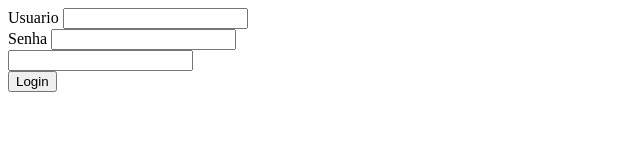
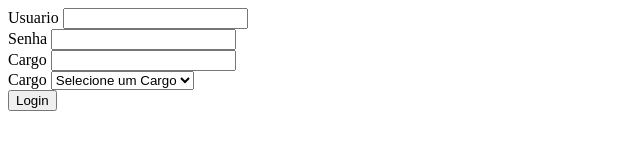
Before and after one commit to wandersoncs/MeuGarcom-APP-Web, a plain HTML site: page views/login/index.html in a window 1280 px wide. Shown: the whole page, without its empty margins (0-640 px from the left). Drawn offline with Linux system fonts and the light colour scheme.

Commit message:
UPDATE: README and login's form

```diff
--- a/views/login/index.html
+++ b/views/login/index.html
@@ -15,8 +15,15 @@
       </div>
 
       <div class="form-group">
-        <label for=""></label>
-        <input type="text" class="form-control" id="" placeholder="" ng-model="cargo">
+        <label for="cargo">Cargo</label>
+        <input type="text" class="form-control" id="cargo" ng-model="cargo">
+      </div>
+
+      <div class="form-group">
+        <label for="cargo">Cargo</label>
+        <select id="cargo" ng-model="cargo" ng-options="c in cargos">
+          <option value="">Selecione um Cargo</option>
+        </select>
       </div>
 
       <button class='btn btn-block btn-success' ng-click="login(usuario, senha, cargo)">Login</button>
```
Also changed, not shown: 1 other file.
